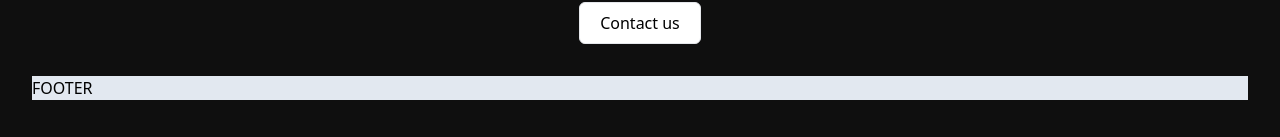
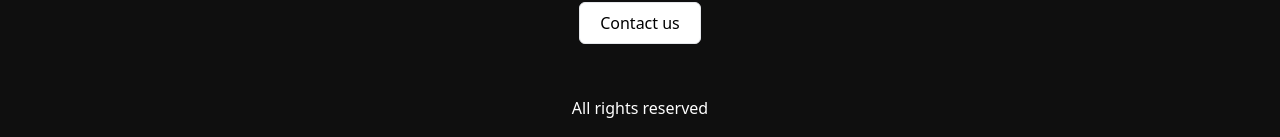
Before and after one commit to nestorjunior/my-tasks, a Next.js app: page / in a window 1280 px wide. Shown: the part 737-874 px from the top of the page. Before the commit the page ends 837 px from the top, so only its background shows below. Built offline with nearby package versions, Linux system fonts and the light colour scheme.

Commit message:
feat: component footer

```diff
--- a/src/app/page.tsx
+++ b/src/app/page.tsx
@@ -11,7 +11,7 @@ export default function Home() {
       <main className="flex-1 flex flex-col items-center justify-center p-8">
         <Main />
       </main>
-      <footer className="bg-slate-200">
+      <footer>
         <Footer />
       </footer>
     </div>
--- a/src/components/Footer/index.tsx
+++ b/src/components/Footer/index.tsx
@@ -1,7 +1,7 @@
 export function Footer() {
   return (
     <>
-      <div>FOOTER</div>
+      <div className="text-center text-white py-5">All rights reserved</div>
     </>
   );
 }
```
